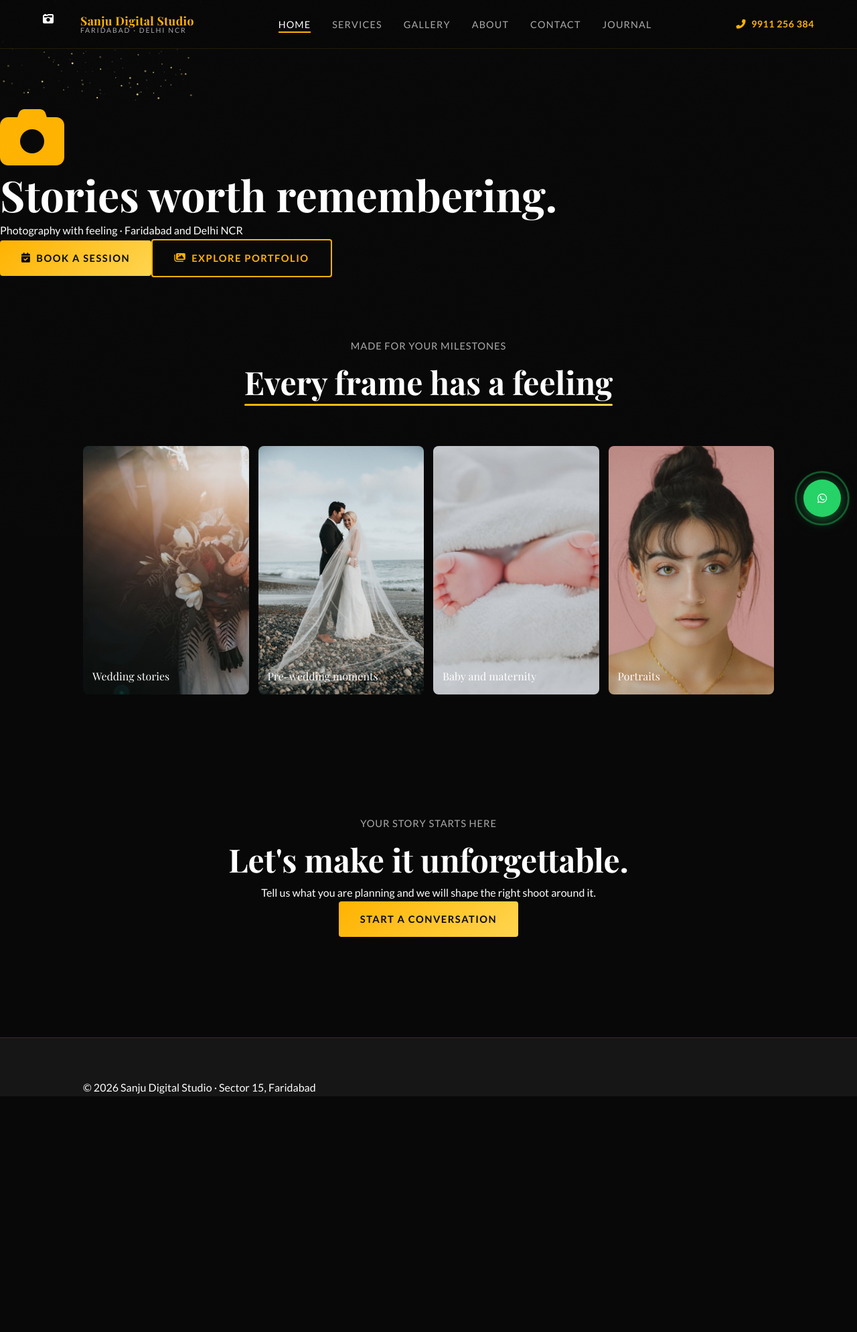
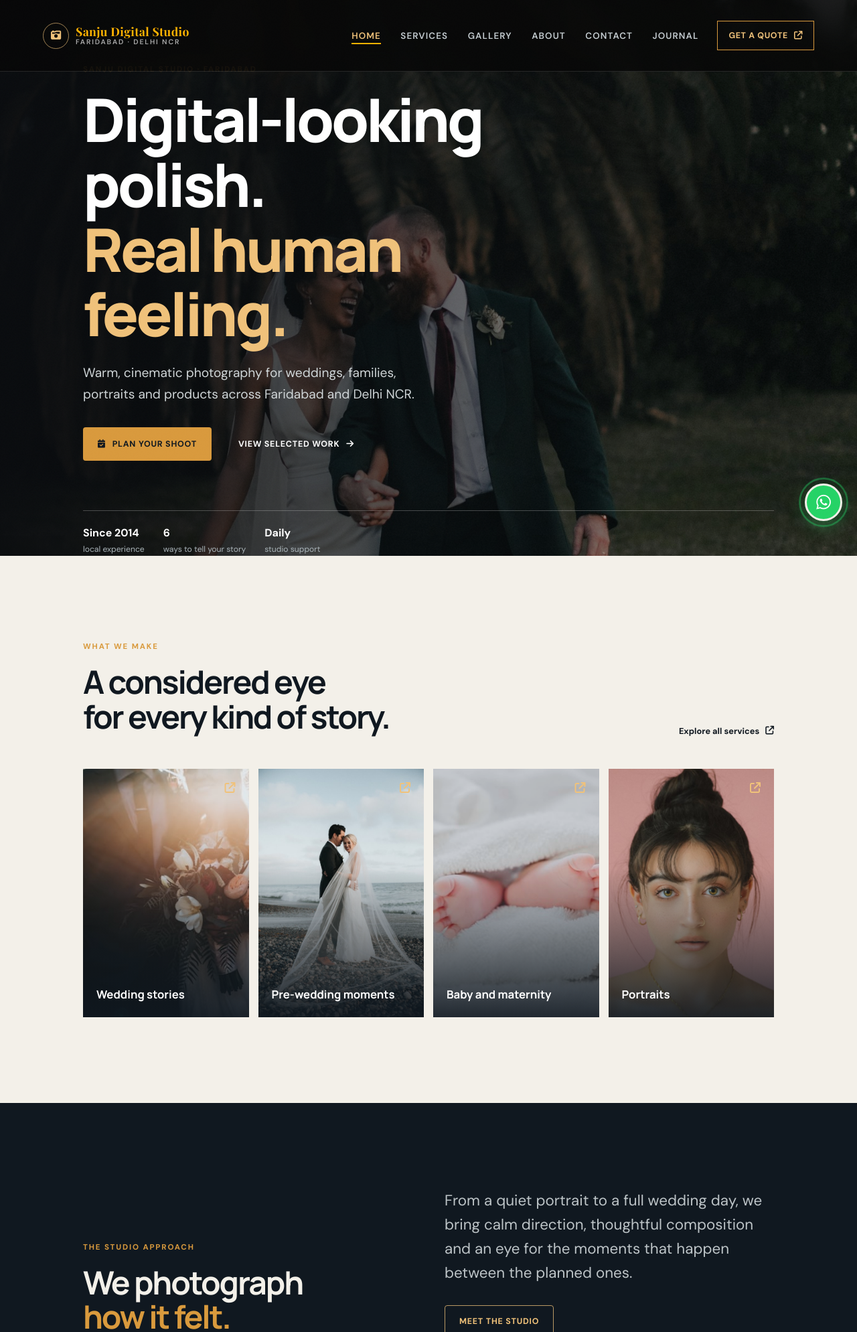
Before and after one commit to Chandanpaswan/sanjudigitalstudio, a Django app: page / in a window 1280 px wide. Shown: the top 1989 px of the page at 67% size. Before the commit the page ends 1637 px from the top, so only its background shows below. Run offline with Django 5.2, Linux system fonts and the light colour scheme; some web fonts are replaced.

Commit message:
Redesign Sanju Digital Studio website

```diff
--- a/Code Sanju P1/static/main.js
+++ b/Code Sanju P1/static/main.js
@@ -21,6 +21,9 @@
     navToggle.addEventListener('click', () => {
       navToggle.classList.toggle('open');
       navLinks.classList.toggle('mobile-open');
+      const isOpen = navLinks.classList.contains('mobile-open');
+      navToggle.setAttribute('aria-expanded', String(isOpen));
+      navToggle.setAttribute('aria-label', isOpen ? 'Close navigation' : 'Open navigation');
       document.body.style.overflow = navLinks.classList.contains('mobile-open') ? 'hidden' : '';
     });
     // Close on link click
@@ -28,6 +31,8 @@
       a.addEventListener('click', () => {
         navToggle.classList.remove('open');
         navLinks.classList.remove('mobile-open');
+        navToggle.setAttribute('aria-expanded', 'false');
+        navToggle.setAttribute('aria-label', 'Open navigation');
         document.body.style.overflow = '';
       });
     });
--- a/Code Sanju P1/templates/base.html
+++ b/Code Sanju P1/templates/base.html
@@ -4,17 +4,18 @@
 <head>
   <meta charset="utf-8">
   <meta name="viewport" content="width=device-width, initial-scale=1">
-  <meta name="description" content="{% block meta_description %}Sanju Digital Studio creates wedding, portrait, baby and product photography in Faridabad and Delhi NCR.{% endblock %}">
+  <meta name="description" content="{% block meta_description %}Sanju Digital Studio creates warm, cinematic wedding, portrait, baby and product photography in Faridabad and Delhi NCR.{% endblock %}">
   <meta name="robots" content="index, follow">
   <meta property="og:type" content="website">
   <meta property="og:site_name" content="Sanju Digital Studio">
-  <meta property="og:title" content="{% block og_title %}Sanju Digital Studio | Faridabad Photography{% endblock %}">
-  <meta property="og:description" content="{% block og_description %}Professional photography in Faridabad and Delhi NCR.{% endblock %}">
+  <meta property="og:title" content="{% block og_title %}Sanju Digital Studio | Photography in Faridabad{% endblock %}">
+  <meta property="og:description" content="{% block og_description %}Warm, cinematic photography for people, families and brands across Faridabad and Delhi NCR.{% endblock %}">
   <meta property="og:url" content="{{ request.build_absolute_uri }}">
   <meta property="og:image" content="{% block og_image %}{% static 'img/hero-bg.jpg' %}{% endblock %}">
   <link rel="canonical" href="{% block canonical_url %}{{ request.build_absolute_uri }}{% endblock %}">
   <title>{% block title %}Sanju Digital Studio | Faridabad Photography{% endblock %}</title>
   <link rel="stylesheet" href="{% static 'style.css' %}">
+  <link rel="stylesheet" href="{% static 'redesign.css' %}">
   <link rel="stylesheet" href="https://cdnjs.cloudflare.com/ajax/libs/font-awesome/6.5.0/css/all.min.css">
   {% block extra_head %}{% endblock %}
 </head>
@@ -25,7 +26,7 @@
         <span class="logo-icon"><i class="fas fa-camera-retro"></i></span>
         <span class="logo-text"><span class="studio-name">Sanju Digital Studio</span><span class="studio-sub">Faridabad · Delhi NCR</span></span>
       </a>
-      <button id="navToggle" class="nav-toggle" type="button" aria-label="Open navigation"><i class="fas fa-bars"></i></button>
+      <button id="navToggle" class="nav-toggle" type="button" aria-label="Open navigation" aria-expanded="false"><i class="fas fa-bars"></i></button>
       <ul id="navLinks" class="nav-links">
         <li><a class="{% if request.resolver_match.url_name == 'home' %}active{% endif %}" href="{% url 'studio:home' %}">Home</a></li>
         <li><a class="{% if request.resolver_match.url_name == 'services' %}active{% endif %}" href="{% url 'studio:services' %}">Services</a></li>
@@ -34,7 +35,7 @@
         <li><a class="{% if request.resolver_match.url_name == 'contact' %}active{% endif %}" href="{% url 'studio:contact' %}">Contact</a></li>
         <li><a class="{% if request.resolver_match.url_name == 'blog_list' %}active{% endif %}" href="{% url 'studio:blog_list' %}">Journal</a></li>
       </ul>
-      <a class="nav-phone" href="tel:9911256384"><i class="fas fa-phone-alt"></i> 9911 256 384</a>
+      <a class="nav-cta" href="{% url 'studio:contact' %}"><span>Get a quote</span><i class="fas fa-arrow-up-right-from-square"></i></a>
     </div>
   </nav>
 
@@ -45,10 +46,15 @@
   {% endif %}
   {% block content %}{% endblock %}
 
-  <a class="wa-float" href="https://wa.me/{{ whatsapp_number }}?text=Hello%20Sanju%20Digital%20Studio%2C%20I%27d%20like%20to%20discuss%20a%20photography%20session." target="_blank" rel="noopener" aria-label="Chat with Sanju Digital Studio on WhatsApp" title="Chat on WhatsApp"><i class="fab fa-whatsapp"></i></a>
+  <a class="wa-float" href="https://wa.me/{{ whatsapp_number }}?text=Hello%20Sanju%20Digital%20Studio%2C%20I%20would%20like%20to%20know%20more%20about%20your%20photography%20services." target="_blank" rel="noopener" aria-label="Chat with Sanju Digital Studio on WhatsApp" title="Chat on WhatsApp"><i class="fab fa-whatsapp"></i></a>
 
   <footer class="footer">
-    <div class="container"><p>© {% now "Y" %} Sanju Digital Studio · Sector 15, Faridabad</p></div>
+    <div class="container footer-grid">
+      <div class="footer-brand"><a class="nav-logo" href="{% url 'studio:home' %}"><span class="logo-icon"><i class="fas fa-camera-retro"></i></span><span class="logo-text"><span class="studio-name">Sanju Digital Studio</span><span class="studio-sub">Faridabad · Delhi NCR</span></span></a><p>Warm, cinematic photography for weddings, families, portraits and brands.</p><div class="footer-social"><a href="https://wa.me/{{ whatsapp_number }}" target="_blank" rel="noopener" aria-label="WhatsApp"><i class="fab fa-whatsapp"></i></a><a href="tel:9911256384" aria-label="Call Sanju Digital Studio"><i class="fas fa-phone"></i></a></div></div>
+      <div class="footer-col"><h4>Explore</h4><ul><li><a href="{% url 'studio:about' %}">About the studio</a></li><li><a href="{% url 'studio:services' %}">Photography services</a></li><li><a href="{% url 'studio:gallery' %}">Selected work</a></li><li><a href="{% url 'studio:blog_list' %}">Studio journal</a></li></ul></div>
+      <div class="footer-col"><h4>Contact</h4><ul><li><a href="tel:9911256384">9911 256 384</a></li><li><span>Sector 15, Faridabad</span></li><li><span>Open daily · 9 AM–8 PM</span></li></ul></div>
+    </div>
+    <div class="footer-bottom">© {% now "Y" %} Sanju Digital Studio · Crafted for real stories in Faridabad and Delhi NCR</div>
   </footer>
   <script src="{% static 'main.js' %}"></script>
 </body>
--- a/Code Sanju P1/templates/studio/blog_list.html
+++ b/Code Sanju P1/templates/studio/blog_list.html
@@ -3,6 +3,6 @@
 {% block title %}Journal | Sanju Digital Studio{% endblock %}
 {% block meta_description %}Photography tips, planning guides, and real stories from Sanju Digital Studio in Faridabad.{% endblock %}
 {% block content %}
-<section class="page-hero" style="background:linear-gradient(to bottom,rgba(8,8,8,.48),rgba(8,8,8,.9)),url('{% static 'img/portrait-editorial.jpg' %}') center/cover"><div class="page-hero-content"><h1>The studio journal</h1><p>Ideas for photographs that feel like you</p></div></section>
+<section class="page-hero" style="background-image:linear-gradient(90deg,rgba(10,12,15,.9),rgba(10,12,15,.25)),url('{% static 'img/portrait-editorial.jpg' %}')"><div class="page-hero-content"><p class="eyebrow">From behind the lens</p><h1>The studio journal</h1><p>Ideas for photographs that feel like you.</p></div></section>
 <section class="section"><div class="container"><div class="section-header"><p class="section-subtitle">From behind the lens</p><h2 class="section-title gold-underline">Notes, guides and stories</h2></div><div class="blog-grid">{% for post in posts %}<article class="blog-card"><a href="{{ post.get_absolute_url }}">{% if post.featured_image %}<img src="{{ post.featured_image.url }}" alt="{{ post.image_alt|default:post.title }}" loading="lazy">{% else %}<img src="{% static 'img/portrait-editorial.jpg' %}" alt="{{ post.title }}" loading="lazy">{% endif %}</a><div class="blog-card-body"><p class="blog-date">{{ post.published_at|date:"d M Y" }}</p><h3><a href="{{ post.get_absolute_url }}">{{ post.title }}</a></h3><p>{{ post.excerpt }}</p><a class="text-link" href="{{ post.get_absolute_url }}">Read story <i class="fas fa-arrow-right"></i></a></div></article>{empty}<p class="empty-state">Our first journal stories are coming soon. For a personal recommendation, message us on WhatsApp.</p>{% endfor %}</div></div></section>
 {% endblock %}
--- a/Code Sanju P1/templates/studio/contact.html
+++ b/Code Sanju P1/templates/studio/contact.html
@@ -2,6 +2,6 @@
 {% load static %}
 {% block title %}Contact | Sanju Digital Studio{% endblock %}
 {% block content %}
-<section class="page-hero" style="background:linear-gradient(to bottom,rgba(8,8,8,.48),rgba(8,8,8,.9)),url('{% static 'img/contact-hero.jpg' %}') center/cover"><div class="page-hero-content"><h1>Let's talk about your shoot</h1><p>Tell us what you are imagining</p></div></section>
-<section class="section"><div class="container contact-layout"><div class="contact-form-wrap"><p class="section-subtitle">Start a conversation</p><h2>Book your session</h2><p>Share a few details and our team will get back to you shortly.</p><form method="post" novalidate>{% csrf_token %}{% for field in form %}<div class="form-group"><label for="{{ field.id_for_label }}">{{ field.label }}</label>{{ field }}{% for error in field.errors %}<small style="color:#ff8a80">{{ error }}</small>{% endfor %}</div>{% endfor %}<button class="form-submit" type="submit"><i class="fas fa-paper-plane"></i> Send enquiry</button></form></div><aside class="contact-info"><h2>Visit or call</h2><p><i class="fas fa-location-dot"></i> Sector 15, Faridabad, Haryana</p><p><i class="fas fa-phone"></i> <a href="tel:9911256384">9911 256 384</a></p><p><i class="fas fa-clock"></i> Open daily · 9 AM to 8 PM</p><a class="btn btn-gold" href="https://wa.me/919911256384"><i class="fab fa-whatsapp"></i> WhatsApp us</a></aside></div></section>
+<section class="page-hero" style="background-image:linear-gradient(90deg,rgba(10,12,15,.9),rgba(10,12,15,.25)),url('{% static 'img/contact-hero.jpg' %}')"><div class="page-hero-content"><p class="eyebrow">Let us make a plan</p><h1>Let's talk about your shoot</h1><p>Tell us what you are imagining.</p></div></section>
+<section class="section section-paper"><div class="container contact-layout"><div class="contact-form-wrap"><p class="eyebrow">Start a conversation</p><h2>Book your session.</h2><p>Share a few details and our team will get back to you shortly.</p><form method="post" novalidate>{% csrf_token %}{% for field in form %}<div class="form-group"><label for="{{ field.id_for_label }}">{{ field.label }}</label>{{ field }}{% for error in field.errors %}<small style="color:#a33a2b">{{ error }}</small>{% endfor %}</div>{% endfor %}<button class="form-submit" type="submit"><i class="fas fa-paper-plane"></i> Send enquiry</button></form></div><aside class="contact-info"><p class="eyebrow">Find the studio</p><h2>Visit or call.</h2><p><i class="fas fa-location-dot"></i> Sector 15, Faridabad, Haryana</p><p><i class="fas fa-phone"></i> <a href="tel:9911256384">9911 256 384</a></p><p><i class="fas fa-clock"></i> Open daily · 9 AM to 8 PM</p><a class="btn btn-gold" href="https://wa.me/{{ whatsapp_number }}?text=Hello%20Sanju%20Digital%20Studio%2C%20I%20would%20like%20to%20know%20more%20about%20your%20photography%20services." target="_blank" rel="noopener"><i class="fab fa-whatsapp"></i> WhatsApp us</a></aside></div></section>
 {% endblock %}
--- a/Code Sanju P1/templates/studio/gallery.html
+++ b/Code Sanju P1/templates/studio/gallery.html
@@ -2,8 +2,8 @@
 {% load static %}
 {% block title %}Gallery | Sanju Digital Studio{% endblock %}
 {% block content %}
-<section class="page-hero" style="background:linear-gradient(to bottom,rgba(8,8,8,.48),rgba(8,8,8,.9)),url('{% static 'img/gallery-hero.jpg' %}') center/cover"><div class="page-hero-content"><h1>Selected work</h1><p>Weddings, portraits and little details</p></div></section>
-<section class="section"><div class="container"><div class="filter-bar"><button class="filter-btn active" data-filter="all">All</button><button class="filter-btn" data-filter="wedding">Weddings</button><button class="filter-btn" data-filter="prewedding">Pre-wedding</button><button class="filter-btn" data-filter="portrait">Portraits</button><button class="filter-btn" data-filter="baby">Baby</button><button class="filter-btn" data-filter="product">Product</button></div><div class="masonry">
+<section class="page-hero" style="background-image:linear-gradient(90deg,rgba(10,12,15,.9),rgba(10,12,15,.25)),url('{% static 'img/gallery-hero.jpg' %}')"><div class="page-hero-content"><p class="eyebrow">A few favourites</p><h1>Selected work</h1><p>Weddings, portraits and little details.</p></div></section>
+<section class="section section-paper"><div class="container"><div class="section-heading-row"><div><p class="eyebrow">Browse by feeling</p><h2 class="section-title">The frames we keep coming back to.</h2></div><p style="color:var(--muted);max-width:320px">Tap any image to see it larger, or filter the gallery by the kind of session you are planning.</p></div><div class="filter-bar"><button class="filter-btn active" data-filter="all">All</button><button class="filter-btn" data-filter="wedding">Weddings</button><button class="filter-btn" data-filter="prewedding">Pre-wedding</button><button class="filter-btn" data-filter="portrait">Portraits</button><button class="filter-btn" data-filter="baby">Baby</button><button class="filter-btn" data-filter="product">Product</button></div><div class="masonry">
 {% for image, title, category in gallery_items %}<figure class="gal-item" data-category="{{ category }}" data-title="{{ title }}" data-sub="Sanju Digital Studio"><img src="{% static image %}" alt="{{ title }}"><figcaption class="gal-label">{{ title }}</figcaption></figure>{% endfor %}
 </div></div></section>
 <div class="lightbox" id="lightbox"><button id="lbClose" aria-label="Close"><i class="fas fa-times"></i></button><button id="lbPrev" aria-label="Previous"><i class="fas fa-chevron-left"></i></button><img id="lbImg" alt=""><button id="lbNext" aria-label="Next"><i class="fas fa-chevron-right"></i></button><p id="lbCaption"></p></div>
--- a/Code Sanju P1/templates/studio/home.html
+++ b/Code Sanju P1/templates/studio/home.html
@@ -1,18 +1,12 @@
 {% extends "base.html" %}
 {% load static %}
-{% block title %}Sanju Digital Studio | Photography in Faridabad{% endblock %}
+{% block title %}Sanju Digital Studio | Photography in Faridabad & Delhi NCR{% endblock %}
 {% block content %}
-<section class="hero">
-  <div class="hero-bg" id="heroBg" style="background-image:linear-gradient(to bottom,rgba(8,8,8,.4),rgba(8,8,8,.92)),url('{% static 'img/hero-bg.jpg' %}')"></div>
-  <canvas id="starsCanvas"></canvas>
-  <div class="hero-content"><div class="aperture-svg"><i class="fas fa-camera" style="font-size:6rem;color:var(--gold)"></i></div>
-    <h1 class="hero-title">Stories worth <span>remembering.</span></h1>
-    <p class="hero-tagline">Photography with feeling · Faridabad and Delhi NCR</p>
-    <div class="hero-cta"><a class="btn btn-gold" href="{% url 'studio:contact' %}"><i class="fas fa-calendar-check"></i> Book a session</a><a class="btn btn-outline" href="{% url 'studio:gallery' %}"><i class="fas fa-images"></i> Explore portfolio</a></div>
-  </div>
+<section class="hero" aria-labelledby="hero-title">
+  <div class="hero-bg" id="heroBg" style="background-image:linear-gradient(90deg,rgba(10,12,15,.94) 0%,rgba(10,12,15,.6) 52%,rgba(10,12,15,.18) 100%),url('{% static 'img/hero-bg.jpg' %}')"></div>
+  <div class="hero-content container"><p class="eyebrow">Sanju Digital Studio · Faridabad</p><h1 id="hero-title" class="hero-title">Digital-looking polish.<br><span>Real human feeling.</span></h1><p class="hero-tagline">Warm, cinematic photography for weddings, families, portraits and products across Faridabad and Delhi NCR.</p><div class="hero-cta"><a class="btn btn-gold" href="{% url 'studio:contact' %}"><i class="fas fa-calendar-check"></i> Plan your shoot</a><a class="btn btn-ghost" href="{% url 'studio:gallery' %}">View selected work <i class="fas fa-arrow-right"></i></a></div><div class="hero-trust"><span><strong>Since 2014</strong> local experience</span><span><strong>6</strong> ways to tell your story</span><span><strong>Daily</strong> studio support</span></div></div>
 </section>
-<section class="section"><div class="container"><div class="section-header"><p class="section-subtitle">Made for your milestones</p><h2 class="section-title gold-underline">Every frame has a feeling</h2></div><div class="gallery-preview-grid">
-{% for image, title, category in featured_images %}<a class="gp-item" href="{% url 'studio:gallery' %}"><img src="{% static image %}" alt="{{ title }} photography"><span>{{ title }}</span></a>{% endfor %}
-</div></div></section>
-<section class="section cta-section"><div class="container section-header"><p class="section-subtitle">Your story starts here</p><h2 class="section-title">Let's make it unforgettable.</h2><p>Tell us what you are planning and we will shape the right shoot around it.</p><a class="btn btn-gold" href="{% url 'studio:contact' %}">Start a conversation</a></div></section>
+<section class="section section-paper"><div class="container"><div class="section-heading-row"><div><p class="eyebrow">What we make</p><h2 class="section-title">A considered eye<br>for every kind of story.</h2></div><a class="text-link" href="{% url 'studio:services' %}">Explore all services <i class="fas fa-arrow-up-right-from-square"></i></a></div><div class="service-strip">{% for image, title, category in featured_images %}<a class="service-tile" href="{% url 'studio:gallery' %}"><img src="{% static image %}" alt="{{ title }} photography" loading="lazy"><span>{{ title }}</span><i class="fas fa-arrow-up-right-from-square"></i></a>{% endfor %}</div></div></section>
+<section class="section section-dark"><div class="container split-feature"><div><p class="eyebrow">The studio approach</p><h2 class="section-title">We photograph<br><em>how it felt.</em></h2></div><div><p class="large-copy">From a quiet portrait to a full wedding day, we bring calm direction, thoughtful composition and an eye for the moments that happen between the planned ones.</p><a class="btn btn-outline" href="{% url 'studio:about' %}">Meet the studio</a></div></div></section>
+<section class="section section-paper"><div class="container cta-panel"><div><p class="eyebrow">Your story starts here</p><h2 class="section-title">Have a date in mind?</h2><p>Share a few details and we will shape the right shoot around you.</p></div><div class="cta-actions"><a class="btn btn-dark" href="{% url 'studio:contact' %}">Start a conversation <i class="fas fa-arrow-right"></i></a><a class="whatsapp-link" href="https://wa.me/{{ whatsapp_number }}?text=Hello%20Sanju%20Digital%20Studio%2C%20I%20would%20like%20to%20know%20more%20about%20your%20photography%20services." target="_blank" rel="noopener"><i class="fab fa-whatsapp"></i> Chat on WhatsApp</a></div></div></section>
 {% endblock %}
--- a/Code Sanju P1/templates/studio/services.html
+++ b/Code Sanju P1/templates/studio/services.html
@@ -2,8 +2,8 @@
 {% load static %}
 {% block title %}Services | Sanju Digital Studio{% endblock %}
 {% block content %}
-<section class="page-hero" style="background:linear-gradient(to bottom,rgba(8,8,8,.48),rgba(8,8,8,.9)),url('{% static 'img/camera-man.jpg' %}') center/cover"><div class="page-hero-content"><h1>Photography services</h1><p>Thoughtful work, beautifully delivered</p></div></section>
-<section class="section"><div class="container"><div class="section-header"><p class="section-subtitle">Choose your story</p><h2 class="section-title gold-underline">What we create</h2></div><div class="svc-grid">
+<section class="page-hero" style="background-image:linear-gradient(90deg,rgba(10,12,15,.9),rgba(10,12,15,.25)),url('{% static 'img/camera-man.jpg' %}')"><div class="page-hero-content"><p class="eyebrow">Thoughtful work, beautifully delivered</p><h1>Photography services</h1><p>Choose the kind of story you want to keep.</p></div></section>
+<section class="section section-paper"><div class="container"><div class="section-heading-row"><div><p class="eyebrow">Choose your story</p><h2 class="section-title">What we create.</h2></div><p style="color:var(--muted);max-width:390px">From planned celebrations to everyday portraits, every session is shaped around you.</p></div><div class="svc-grid">
 {% for name, image, text in services %}<article class="svc-card"><div class="svc-card-img"><img src="{% static image %}" alt="{{ name }}"><div class="svc-icon-badge"><i class="fas fa-camera"></i></div></div><div class="svc-card-body"><h3>{{ name }}</h3><p>{{ text }}</p><a class="btn btn-outline" href="{% url 'studio:contact' %}">Enquire <i class="fas fa-arrow-right"></i></a></div></article>{% endfor %}
 </div></div></section>
 {% endblock %}
```
Also changed, not shown: Code Sanju P1/templates/studio/about.html (+5 -3 lines), Code Sanju P1/static/redesign.css (added).
